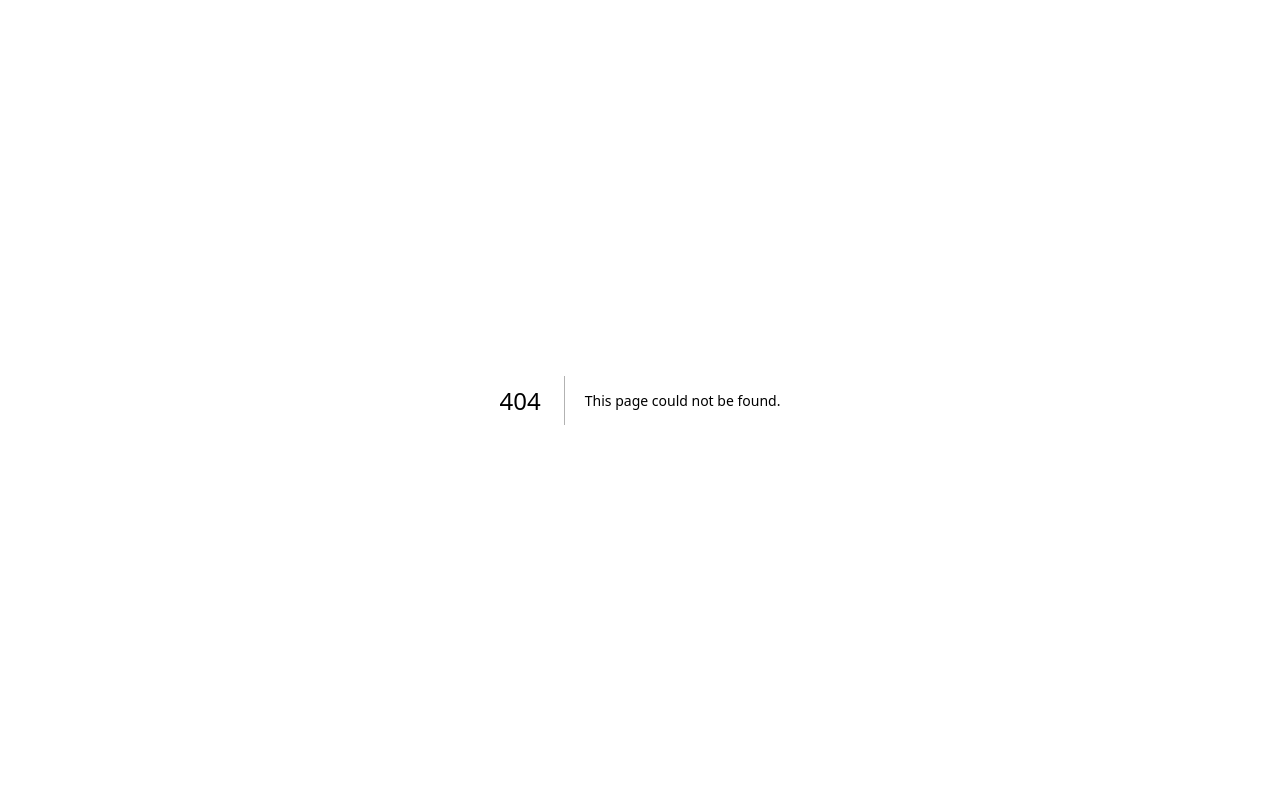
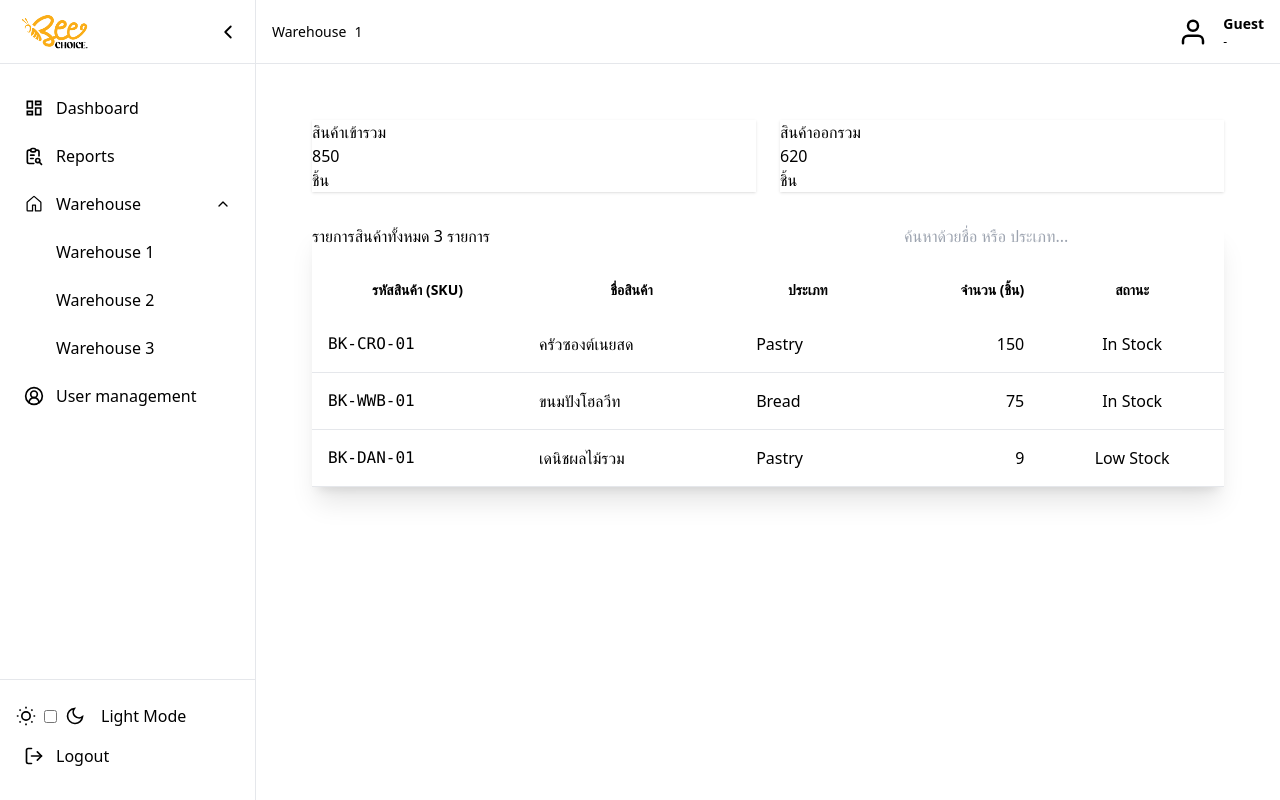
Before and after one commit to KulrapatJay/frontend-warehouse-webapp, a Next.js app: page /warehouse/1 in a window 1280 px wide. Before the commit this address had no page. Built offline with nearby package versions, Linux system fonts and the light colour scheme.

Commit message:
เริ่มทำ warehouse มีจำนวนสินค้าเข้า-ออกเเละตารางสินค้าเบื้องต้น

```diff
--- /dev/null
+++ b/src/app/(protected)/warehouse/[id]/page.tsx
@@ -0,0 +1,176 @@
+// เพิ่ม 'use client' ไว้ด้านบนสุดของไฟล์ เป็น best practice สำหรับ component ที่อาจมี interaction
+'use client';
+
+import Link from 'next/link';
+import React, { use, useState, useEffect } from 'react';
+
+// --- (ส่วนของข้อมูลจำลอง และ Types) ---
+type Product = {
+  id: number;
+  sku: string;
+  name: string;
+  category: string;
+  quantity: number;
+  status: 'In Stock' | 'Low Stock' | 'Out of Stock';
+};
+
+type WarehouseData = {
+  name: string;
+  stats: {
+    totalInbound: number;
+    totalOutbound: number;
+  };
+  products: Product[];
+};
+
+const allWarehouseData: { [key: string]: WarehouseData } = {
+  '1': {
+    name: 'Warehouse 1',
+    stats: { totalInbound: 850, totalOutbound: 620 },
+    products: [
+      { id: 1, sku: 'BK-CRO-01', name: 'ครัวซองต์เนยสด', category: 'Pastry', quantity: 150, status: 'In Stock' },
+      { id: 2, sku: 'BK-WWB-01', name: 'ขนมปังโฮลวีท', category: 'Bread', quantity: 75, status: 'In Stock' },
+      { id: 3, sku: 'BK-DAN-01', name: 'เดนิชผลไม้รวม', category: 'Pastry', quantity: 9, status: 'Low Stock' },
+    ],
+  },
+  '2': {
+    name: 'Warehouse 2',
+    stats: { totalInbound: 210, totalOutbound: 185 },
+    products: [
+      { id: 4, sku: 'CK-CHF-01', name: 'เค้กช็อกโกแลตฟัดจ์', category: 'Cake', quantity: 12, status: 'In Stock' },
+      { id: 5, sku: 'PI-APL-01', name: 'พายแอปเปิ้ล', category: 'Pie', quantity: 5, status: 'Low Stock' },
+      { id: 6, sku: 'CK-BCC-01', name: 'บลูเบอร์รีชีสเค้ก', category: 'Cake', quantity: 20, status: 'In Stock' },
+      { id: 7, sku: 'CK-CAR-01', name: 'เค้กแครอท', category: 'Cake', quantity: 0, status: 'Out of Stock' },
+    ],
+  },
+  '3': {
+    name: 'Warehouse 3',
+    stats: { totalInbound: 5500, totalOutbound: 4800 },
+    products: [
+      { id: 8, sku: 'RM-BFL-01', name: 'แป้งขนมปัง (ถุง 1kg)', category: 'Flour', quantity: 350, status: 'In Stock' },
+      { id: 9, sku: 'RM-YST-01', name: 'ยีสต์ (ซอง)', category: 'Ingredient', quantity: 1500, status: 'In Stock' },
+      { id: 10, sku: 'RM-CCH-01', name: 'ครีมชีส (kg)', category: 'Dairy', quantity: 45, status: 'In Stock' },
+      { id: 11, sku: 'RM-BLB-01', name: 'บลูเบอร์รีแช่แข็ง (kg)', category: 'Fruit', quantity: 15, status: 'Low Stock' },
+    ],
+  },
+};
+
+const getStatusBadgeClass = (status: Product['status']) => {
+  switch (status) {
+    case 'In Stock':
+      return 'badge-success';
+    case 'Low Stock':
+      return 'badge-warning';
+    case 'Out of Stock':
+      return 'badge-error';
+    default:
+      return 'badge-ghost';
+  }
+};
+
+type WarehousePageProps = {
+  params: Promise<{
+    id: string;
+  }>;
+};
+
+export default function WarehousePage({ params }: WarehousePageProps) {
+  const { id } = use(params);
+  const data = allWarehouseData[id];
+
+  const [searchTerm, setSearchTerm] = useState('');
+  const [filteredProducts, setFilteredProducts] = useState<Product[]>([]);
+
+  useEffect(() => {
+    if (data?.products) {
+      const results = data.products.filter(product => {
+        const term = searchTerm.toLowerCase();
+        return (
+          product.name.toLowerCase().includes(term) ||
+          product.category.toLowerCase().includes(term)
+        );
+      });
+      setFilteredProducts(results);
+    }
+  }, [searchTerm, data?.products]);
+
+
+  if (!data) {
+    return (
+      <main className="flex flex-col items-center justify-center min-h-screen p-8 text-center">
+        <h1 className="text-4xl font-bold mb-4">ไม่พบข้อมูลคลังสินค้า</h1>
+        <p className="text-lg mb-8">ขออภัย, เราไม่พบข้อมูลสำหรับคลังสินค้า ID: {id}</p>
+      </main>
+    );
+  }
+
+  return (
+    <main className="p-4 sm:p-8">
+      <div className="max-w-7xl mx-auto">
+        <div className="grid grid-cols-1 md:grid-cols-2 gap-6 mb-8">
+          <div className="stats bg-base-100 shadow">
+            <div className="stat">
+              <div className="stat-title">สินค้าเข้ารวม</div>
+              <div className="stat-value text-success">{data.stats.totalInbound.toLocaleString()}</div>
+              <div className="stat-desc">ชิ้น</div>
+            </div>
+          </div>
+          <div className="stats bg-base-100 shadow">
+            <div className="stat">
+              <div className="stat-title">สินค้าออกรวม</div>
+              <div className="stat-value text-error">{data.stats.totalOutbound.toLocaleString()}</div>
+              <div className="stat-desc">ชิ้น</div>
+            </div>
+          </div>
+        </div>
+
+        <div className="card bg-base-100 shadow-xl">
+          <div className="card-body">
+            <div className="flex justify-between items-center mb-4">
+              <h2 className="card-title">
+                รายการสินค้าทั้งหมด {filteredProducts.length} รายการ
+              </h2>
+              <input
+                type="text"
+                placeholder="ค้นหาด้วยชื่อ หรือ ประเภท..."
+                className="input input-bordered w-full max-w-xs"
+                value={searchTerm}
+                onChange={(e) => setSearchTerm(e.target.value)}
+              />
+            </div>
+
+            <div className="overflow-x-auto">
+              <table className="table w-full">
+                <thead className="bg-base-200 text-sm font-semibold uppercase">
+                  <tr>
+                    {/* ลบคอลัมน์ checkbox ออกจากหัวตาราง */}
+                    <th className="p-4">รหัสสินค้า (SKU)</th>
+                    <th className="p-4">ชื่อสินค้า</th>
+                    <th className="p-4">ประเภท</th>
+                    <th className="p-4 text-right">จำนวน (ชิ้น)</th>
+                    <th className="p-4 text-center">สถานะ</th>
+                  </tr>
+                </thead>
+                <tbody>
+                  {filteredProducts.map((product) => (
+                    <tr key={product.id} className="hover border-b">
+                      <td className="p-4 font-mono">{product.sku}</td>
+                      <td className="p-4">{product.name}</td>
+                      <td className="p-4">{product.category}</td>
+                      <td className="p-4 text-right">{product.quantity.toLocaleString()}</td>
+                      <td className="p-4 text-center">
+                        <span className={`badge ${getStatusBadgeClass(product.status)}`}>
+                          {product.status}
+                        </span>
+                      </td>
+                    </tr>
+                  ))}
+                </tbody>
+              </table>
+            </div>
+          </div>
+        </div>
+      </div>
+    </main>
+  );
+}
--- a/src/components/common/Sidebar/index.tsx
+++ b/src/components/common/Sidebar/index.tsx
@@ -29,14 +29,23 @@ const NAV_ITEMS: NavItem[] = [
   { href: "/reports", label: "Reports", Icon: TbReportSearch },
 ];
 
+// <-- 1. สร้าง Array สำหรับลิงก์ Warehouse เพื่อให้จัดการง่าย
+const WAREHOUSE_LINKS = [
+  { href: "/warehouse/1", label: "Warehouse 1" },
+  { href: "/warehouse/2", label: "Warehouse 2" },
+  { href: "/warehouse/3", label: "Warehouse 3" },
+];
+
 export default function Sidebar() {
   const [isCollapsed, setIsCollapsed] = useState(false);
-  const [isWarehouseOpen, setIsWarehouseOpen] = useState(false);
+
 
   const router = useRouter();
   const { logout } = useAuth();
   const { theme, toggleTheme } = useTheme();
   const pathname = usePathname();
+  const isWarehouseActive = pathname.startsWith('/warehouse');
+  const [isWarehouseOpen, setIsWarehouseOpen] = useState(isWarehouseActive);
 
   const onToggleSidebar = useCallback(() => setIsCollapsed((v) => !v), []);
   const onToggleWarehouse = useCallback(
@@ -60,15 +69,13 @@ export default function Sidebar() {
 
   return (
     <aside
-      className={`relative bg-base-100 text-base-content h-screen border-r border-base-300 transition-all duration-300 ease-in-out ${
-        isCollapsed ? "w-20" : "w-64"
+      className={`relative bg-base-100 text-base-content h-screen border-r border-base-300 transition-all duration-300 ease-in-out ${isCollapsed ? "w-20" : "w-64"
         }`}
     >
       <div className="flex flex-col h-full">
         {/* Header */}
         <div
-          className={`flex items-center h-16 p-4 border-b border-base-300 ${
-            isCollapsed ? "justify-center" : "justify-between"
+          className={`flex items-center h-16 p-4 border-b border-base-300 ${isCollapsed ? "justify-center" : "justify-between"
             }`}
         >
           {!isCollapsed && (
@@ -102,8 +109,7 @@ export default function Sidebar() {
               href={href}
               aria-current={pathname === href ? "page" : undefined}
               className={`flex items-center p-2 rounded-lg hover:bg-base-200 transition
-              ${
-                pathname === href
+              ${pathname === href
                   ? "bg-primary/10 text-primary font-medium"
                   : ""
                 }`}
@@ -113,11 +119,16 @@ export default function Sidebar() {
             </Link>
           ))}
 
-          {/* Example of collapsible group */}
+          {/* Warehouse collapsible group */}
           <div>
             <button
               onClick={onToggleWarehouse}
-              className="flex items-center justify-between w-full p-2 rounded-lg hover:bg-base-200"
+              className={`flex items-center justify-between w-full p-2 rounded-lg hover:bg-base-200 transition
+    ${isWarehouseActive
+                  ? "bg-primary/10 text-primary font-medium"
+                  : ""
+                }
+    `}
               aria-expanded={isWarehouseOpen}
               aria-controls="warehouse-submenu"
             >
@@ -127,8 +138,7 @@ export default function Sidebar() {
               </div>
               {!isCollapsed && (
                 <FiChevronDown
-                  className={`transition-transform duration-200 ${
-                    isWarehouseOpen ? "rotate-180" : ""
+                  className={`transition-transform duration-200 ${isWarehouseOpen ? "rotate-180" : ""
                     }`}
                   aria-hidden
                 />
@@ -137,35 +147,29 @@ export default function Sidebar() {
 
             {isWarehouseOpen && !isCollapsed && (
               <div id="warehouse-submenu" className="pl-8 pt-2 space-y-2">
-                {/* เปลี่ยนเป็น route จริงเมื่อพร้อม */}
-                <button
-                  type="button"
-                  className="block w-full text-left p-2 rounded-lg hover:bg-base-300"
+                {WAREHOUSE_LINKS.map((link) => (
+                  <Link
+                    key={link.href}
+                    href={link.href}
+                    aria-current={pathname === link.href ? "page" : undefined}
+                    className={`block w-full text-left p-2 rounded-lg hover:bg-base-200 transition-colors
+          ${pathname === link.href
+                        ? "bg-primary/10 text-primary font-medium" // <-- ทำให้สไตล์เหมือนเมนูหลัก
+                        : ""
+                      }
+          `}
                   >
-                  Warehouse 1
-                </button>
-                <button
-                  type="button"
-                  className="block w-full text-left p-2 rounded-lg hover:bg-base-300"
-                >
-                  Warehouse 2
-                </button>
-                <button
-                  type="button"
-                  className="block w-full text-left p-2 rounded-lg hover:bg-base-300"
-                >
-                  Warehouse 3
-                </button>
+                    {link.label}
+                  </Link>
+                ))}
               </div>
             )}
           </div>
-
           <Link
             href="/user_management"
             aria-current={pathname === "/user_management" ? "page" : undefined}
             className={`flex items-center p-2 rounded-lg hover:bg-base-200 transition
-            ${
-              pathname === "/user_management"
+            ${pathname === "/user_management"
                 ? "bg-primary/10 text-primary font-medium"
                 : ""
               }`}
--- a/src/utils/breadcrumbs.ts
+++ b/src/utils/breadcrumbs.ts
@@ -13,7 +13,14 @@ export const ROUTES: RouteConfig[] = [
   },
   {
     pattern: "/reports",
-    crumbs: () => [{ label: "Reports"}],
+    crumbs: () => [{ label: "Reports" }],
+  },
+  {
+    pattern: "/warehouse/[id]",
+    crumbs: (params) => [
+      { label: "Warehouse" },
+      { label: params.id },
+    ],
   },
   {
     pattern: "/user_management",
```
Lines whose indentation alone changed are shown as unchanged.
